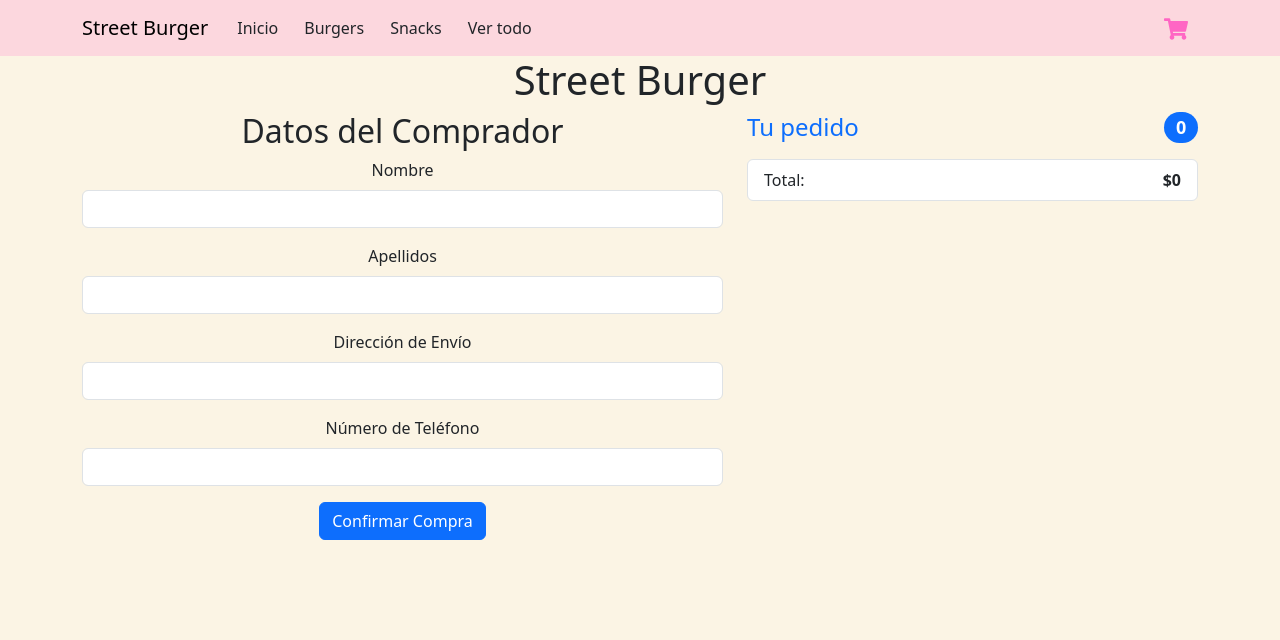
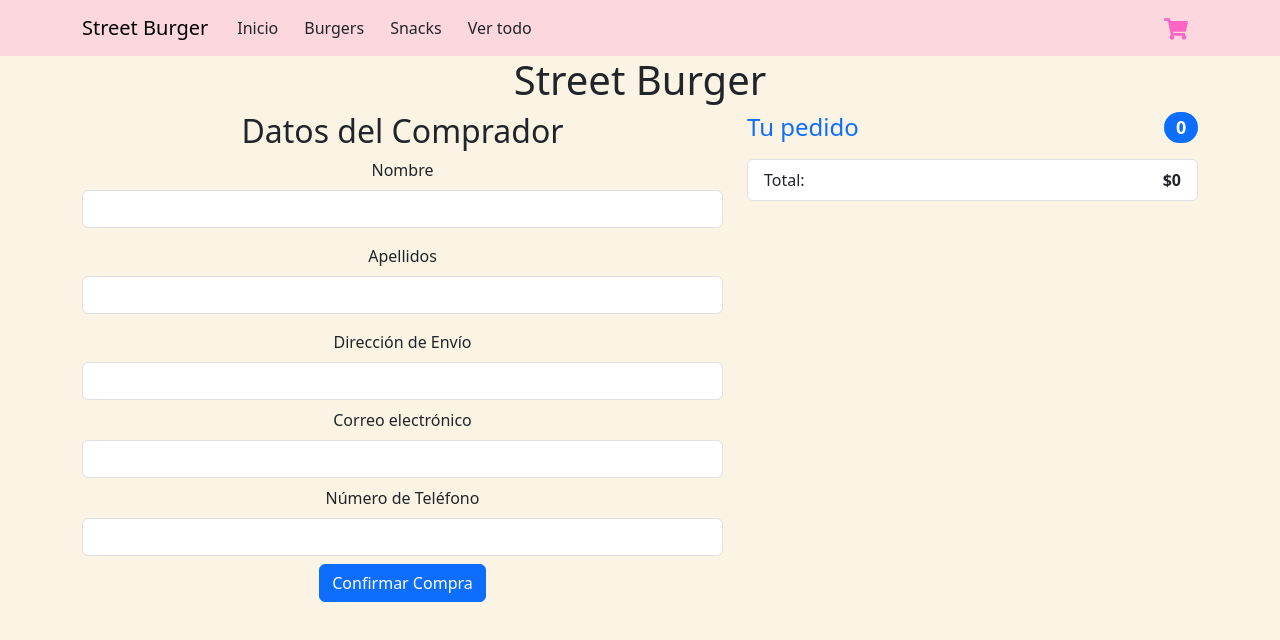
Before and after one commit to Cheruless/PreEntrega1-Pulgar, a React (Vite) app in the folder pulgar-ecomerce/: page /checkout in a window 1280 px wide. Shown: the top 640 px of the page. Built offline with nearby package versions, Linux system fonts and the light colour scheme.

Commit message:
agregar carro

```diff
--- a/pulgar-ecomerce/src/components/CheckOut/CheckOut.jsx
+++ b/pulgar-ecomerce/src/components/CheckOut/CheckOut.jsx
@@ -17,6 +17,7 @@ const Checkout = () => {
     lastName: "",
     address: "",
     phoneNumber: "",
+    email: "",
   });
 
   const [errors, setErrors] = useState({
@@ -24,6 +25,7 @@ const Checkout = () => {
     lastName: "",
     address: "",
     phoneNumber: "",
+    email: "",
   });
 
   const totalPrice = cartList.reduce((total, product) => {
@@ -60,6 +62,18 @@ const Checkout = () => {
     return true;
   };
 
+  const validateEmail = (value, fieldName) => {
+    const emailRegex = /^[^\s@]+@[^\s@]+\.[^\s@]+$/;
+    if (!emailRegex.test(value)) {
+      setErrors({
+        ...errors,
+        [fieldName]: "Ingrese una dirección de correo electrónico válida",
+      });
+      return false;
+    }
+    return true;
+  };
+
   const handleSubmit = (e) => {
     e.preventDefault();
     const db = getFirestore();
@@ -73,8 +87,9 @@ const Checkout = () => {
       formData.phoneNumber,
       "phoneNumber"
     );
+    const isEmailValid = validateEmail(formData.email, "email");
 
-    if (isFirstNameValid && isLastNameValid && isPhoneNumberValid) {
+    if (isFirstNameValid && isLastNameValid && isPhoneNumberValid && isEmailValid) {
       order.buyer = formData;
       order.items = cartList.map((product) => ({
         id: product.id,
--- a/pulgar-ecomerce/src/components/CheckOut/CheckOut_Form.jsx
+++ b/pulgar-ecomerce/src/components/CheckOut/CheckOut_Form.jsx
@@ -31,7 +31,7 @@ const Checkout_Form = ({ formData, handleInputChange, handleSubmit }) => (
           required
         />
       </div>
-      <div className="mb-3">
+      <div className="mb-2">
         <label htmlFor="address" className="form-label">
           Dirección de Envío
         </label>
@@ -45,7 +45,21 @@ const Checkout_Form = ({ formData, handleInputChange, handleSubmit }) => (
           required
         />
       </div>
-      <div className="mb-3">
+      <div className="mb-2">
+        <label htmlFor="address" className="form-label">
+          Correo electrónico
+        </label>
+        <input
+          type="email"
+          className="form-control"
+          id="email"
+          name="email"
+          value={formData.email}
+          onChange={handleInputChange}
+          required
+        />
+      </div>
+      <div className="mb-2">
         <label htmlFor="phoneNumber" className="form-label">
           Número de Teléfono
         </label>
```
